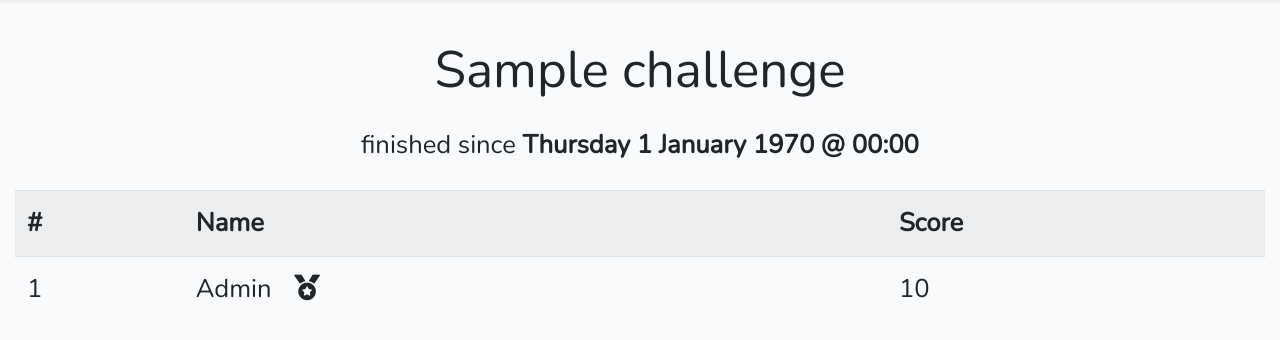
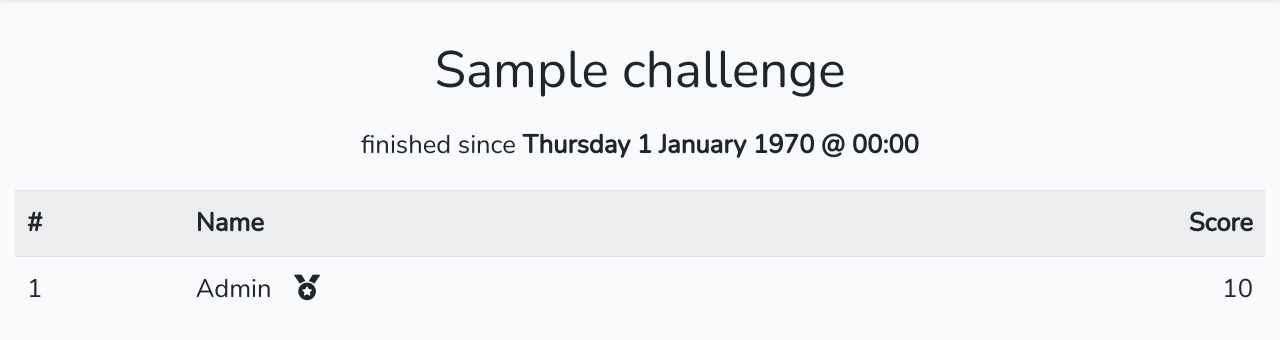
Before and after one commit to cylab-be/ctf, a Laravel app: page /challenges/1/scoreboard in a window 1280 px wide. Shown: the part 58-398 px from the top of the page. Run offline with Laravel 8, Linux system fonts and the light colour scheme; data comes from the database, SQL or seed files in the repository; tables that the repository leaves empty hold one stand-in row (values such as "Sample post"); data that the repository does not hold is empty; some libraries are stand-ins or nearby versions.

Commit message:
clean scoreboard

```diff
--- a/resources/views/challenge/scoreboard.blade.php
+++ b/resources/views/challenge/scoreboard.blade.php
@@ -15,7 +15,7 @@
         <tr>
             <th>#</th>
             <th>Name</th>
-            <th>Score</th>
+            <th class="text-right">Score</th>
         </tr>
     @foreach ($challenge->ranking() as $registration)
     <tr>
@@ -26,7 +26,7 @@
             <i class="fas fa-medal px-3"></i>
             @endif
         </td>
-        <td>{{ $registration->score }}</td>
+        <td class="text-right">{{ $registration->score }}</td>
     </tr>
     @endforeach
     </table>
```
